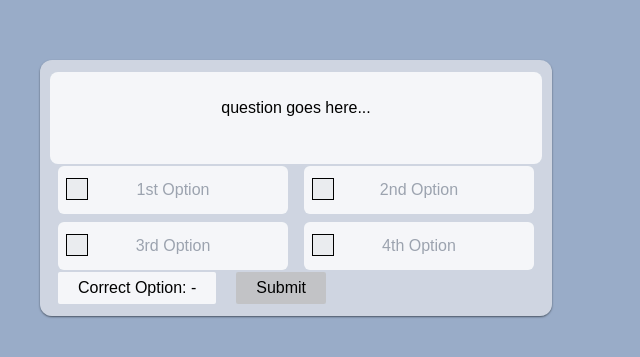
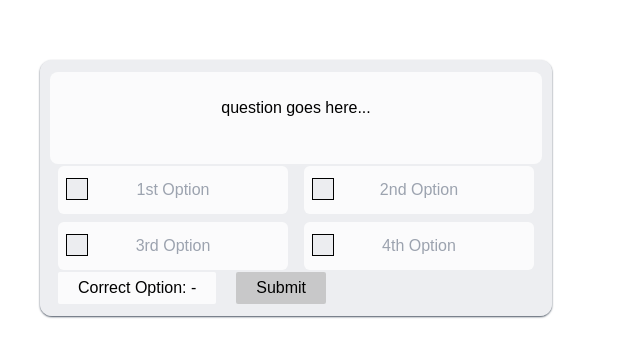
Before and after one commit to opencodeiiita/GrepIt-Frontend, a React (Create React App) app: page /quiz in a window 1280 px wide. Shown: the part 211-568 px from the top of the page, without its empty margins (0-640 px from the left). Built offline with nearby package versions, Linux system fonts and the light colour scheme.

Commit message:
fix: bg-color of app

```diff
--- a/src/pages/Quiz.jsx
+++ b/src/pages/Quiz.jsx
@@ -155,7 +155,7 @@ const Quiz = () => {
   const onChangeHandler=(isQuestion,text,optionNumber)=> isQuestion?setQuestion(text):setOptions(prev=>({...prev,[optionNumber]:text}))
 
   return (
-    <div className='w-screen h-screen flex justify-around items-start overflow-x-hidden'>
+    <div className='w-screen h-screen flex justify-around items-start overflow-x-hidden bg-white'>
       <div className='w-1/2 h-full '>
         <section className='w w-2/5 bg-gray-200/70 py-3 mt-1 px-2.5 rounded-xl flex flex-col justify-between h-[32%] shadow-sm shadow-gray-600 fixed top-1/3 left-10'>
           <textarea value={question} className='w-full h-2/5  text-center placeholder:text-black bg-white/80 rounded-lg resize-none pt-[5%]' placeholder='question goes here...' onChange={(e)=>onChangeHandler(true,e.target.value)}/>
```
